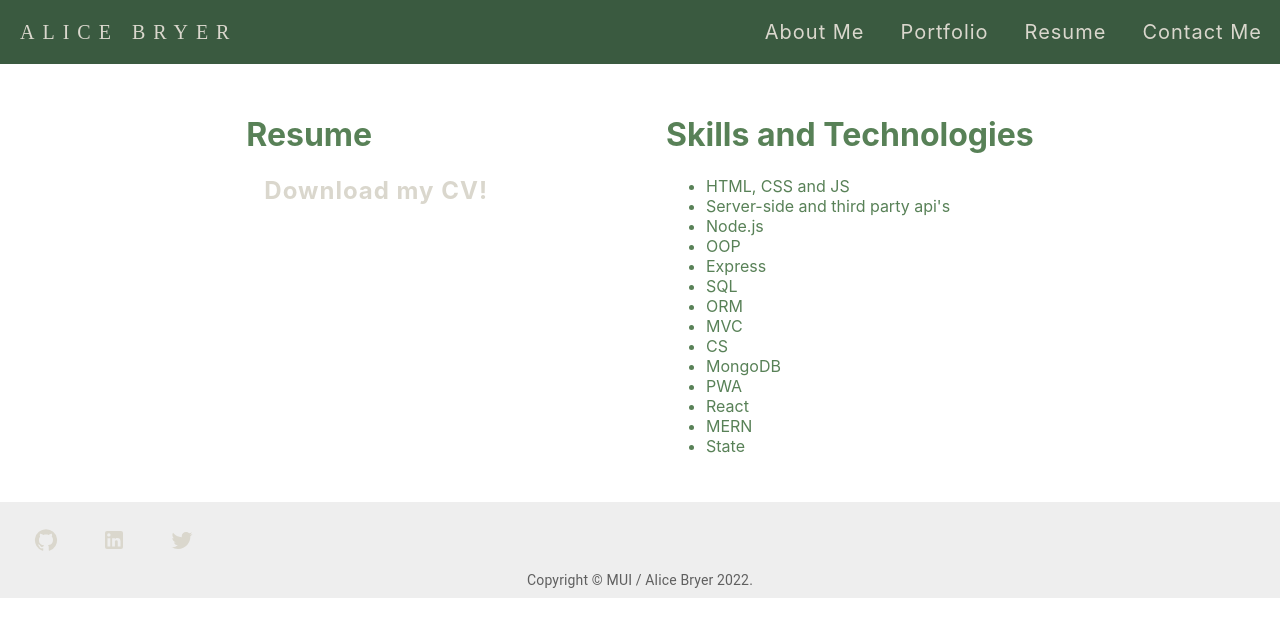
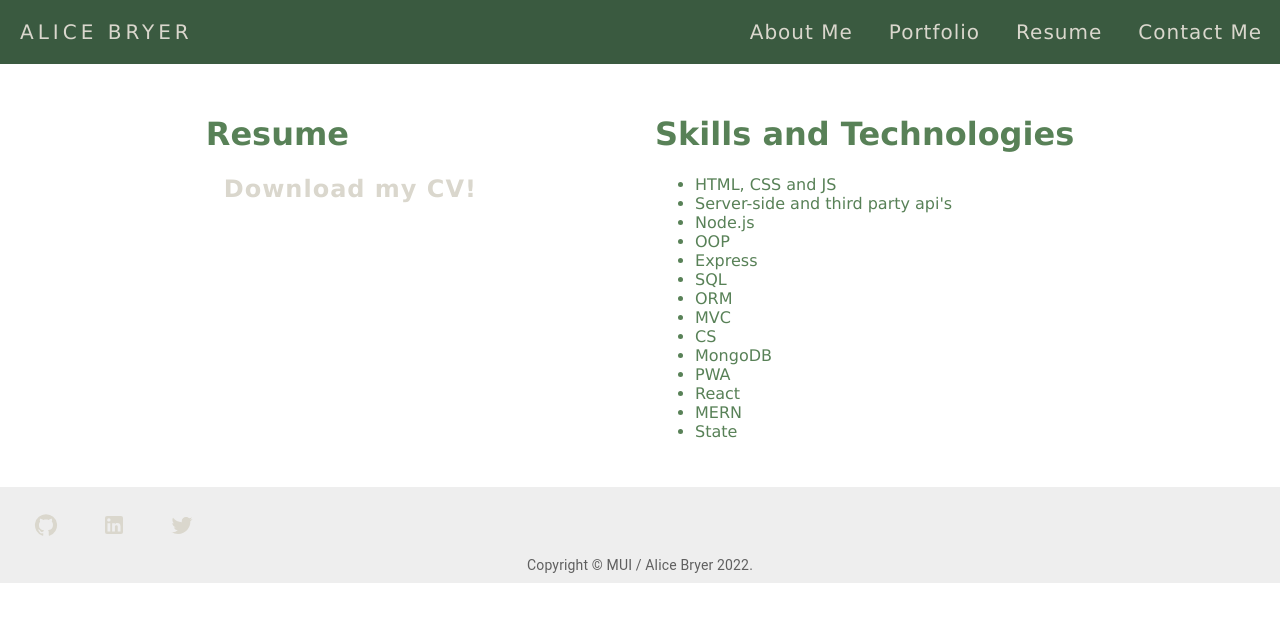
Before and after one commit to AliceBryer/react-portfolio-alice-bryer, a React (Create React App) app: page /Resume in a window 1280 px wide. Shown: the top 636 px of the page. Built offline with nearby package versions, Linux system fonts and the light colour scheme.

Commit message:
added read me and gif

```diff
--- a/src/components/footer.js
+++ b/src/components/footer.js
@@ -33,13 +33,25 @@ function Footer() {
       }}
     >
       <div className="icon-containers">
-        <a href="https://github.com/AliceBryer" target="_blank">
+        <a
+          href="https://github.com/AliceBryer"
+          target="_blank"
+          rel="noreferrer"
+        >
           <GitHubIcon sx={{ display: { xs: "none", md: "flex" }, mr: 1 }} />
         </a>
-        <a href="https://www.linkedin.com/in/alicebryer123/" target="_blank">
+        <a
+          href="https://www.linkedin.com/in/alicebryer123/"
+          target="_blank"
+          rel="noreferrer"
+        >
           <LinkedInIcon sx={{ display: { xs: "none", md: "flex" }, mr: 1 }} />
         </a>
-        <a href="https://twitter.com/alicebryer1" target="_blank">
+        <a
+          href="https://twitter.com/alicebryer1"
+          target="_blank"
+          rel="noreferrer"
+        >
           <TwitterIcon sx={{ display: { xs: "none", md: "flex" }, mr: 1 }} />
         </a>
       </div>
--- a/src/css/App.css
+++ b/src/css/App.css
@@ -21,8 +21,9 @@
 }
 
 .name {
-  font-family: "Times New Roman", Times, serif;
-  letter-spacing: 8px;
+  font-family: "Lucida Sans", "Lucida Sans Regular", "Lucida Grande",
+    "Lucida Sans Unicode", Geneva, Verdana, sans-serif;
+  letter-spacing: 4px;
   padding-left: 20px;
 }
 
@@ -40,10 +41,12 @@ a {
   margin: 18px;
   color: var(--timberwolf);
   letter-spacing: 1px;
+  font-family: "Lucida Sans", "Lucida Sans Regular", "Lucida Grande",
+    "Lucida Sans Unicode", Geneva, Verdana, sans-serif;
 }
 
 a:hover {
-  color: #fff;
+  color: var(--timberwolf);
   background-color: var(--laurel-green);
   border-radius: 5px;
   transition: all 0.2s ease-out;
@@ -55,6 +58,8 @@ a:hover {
   color: var(--hunter-green);
   margin: 30px;
   text-align: center;
+  font-family: "Lucida Sans", "Lucida Sans Regular", "Lucida Grande",
+    "Lucida Sans Unicode", Geneva, Verdana, sans-serif;
 }
 
 .image-Container {
@@ -95,6 +100,8 @@ a:hover {
   text-align: center;
   font-size: large;
   color: var(--brunswick-green);
+  font-family: "Lucida Sans", "Lucida Sans Regular", "Lucida Grande",
+    "Lucida Sans Unicode", Geneva, Verdana, sans-serif;
 }
 
 /* contact me css */
@@ -103,6 +110,8 @@ a:hover {
   text-align: center;
   font-size: 30px;
   color: var(--hunter-green);
+  font-family: "Lucida Sans", "Lucida Sans Regular", "Lucida Grande",
+    "Lucida Sans Unicode", Geneva, Verdana, sans-serif;
 }
 
 .form-container {
@@ -141,11 +150,15 @@ a:hover {
 .Resume {
   margin-right: 80px;
   color: var(--fern-green);
+  font-family: "Lucida Sans", "Lucida Sans Regular", "Lucida Grande",
+    "Lucida Sans Unicode", Geneva, Verdana, sans-serif;
 }
 
 .Skills {
   margin-left: 80px;
   color: var(--fern-green);
+  font-family: "Lucida Sans", "Lucida Sans Regular", "Lucida Grande",
+    "Lucida Sans Unicode", Geneva, Verdana, sans-serif;
 }
 
 /* footer css */
```
Also changed, not shown: 2 other files (tests, documents, lock files or other folders).
